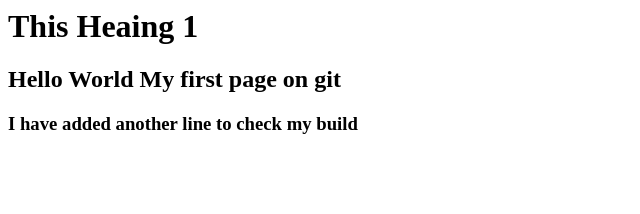
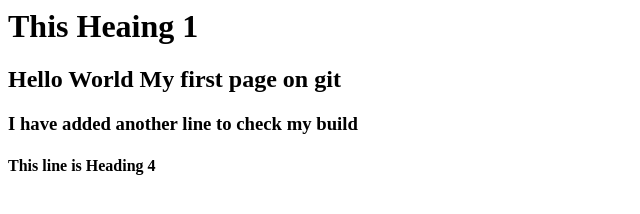
Before and after one commit to Riyazkhan14/Jenkins, a plain HTML site: page index.html in a window 1280 px wide. Shown: the whole page, without its empty margins (0-640 px from the left). Drawn offline with Linux system fonts and the light colour scheme.

Commit message:
H4 added

```diff
--- a/index.html
+++ b/index.html
@@ -6,5 +6,6 @@
 		<h1>This Heaing 1 </h1>
 		<h2>Hello World My first page on git</h2>
 		<h3> I have added another line to check my build</h3>
+		<h4> This line is Heading 4 </h4>
 	</body>
 </html>
```
